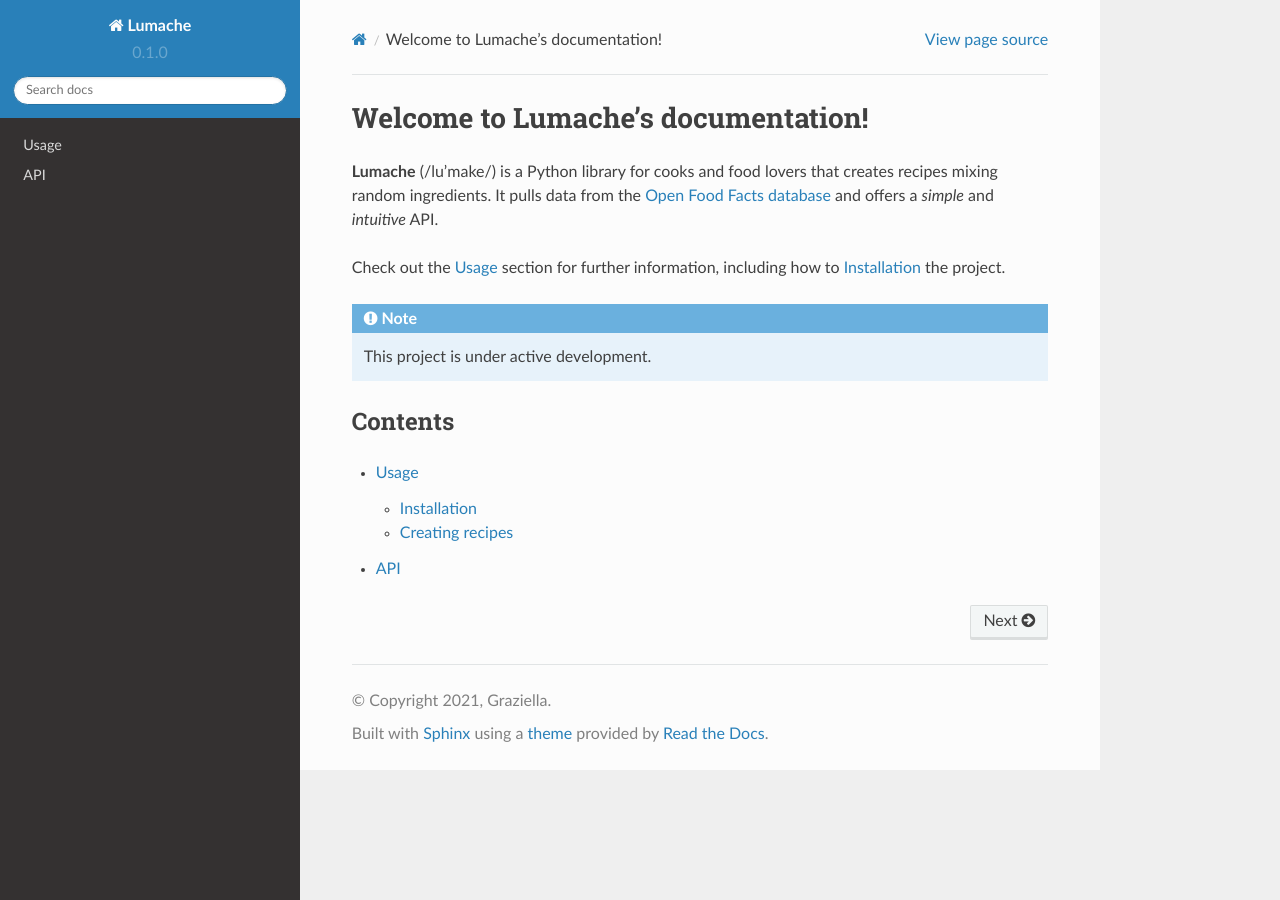
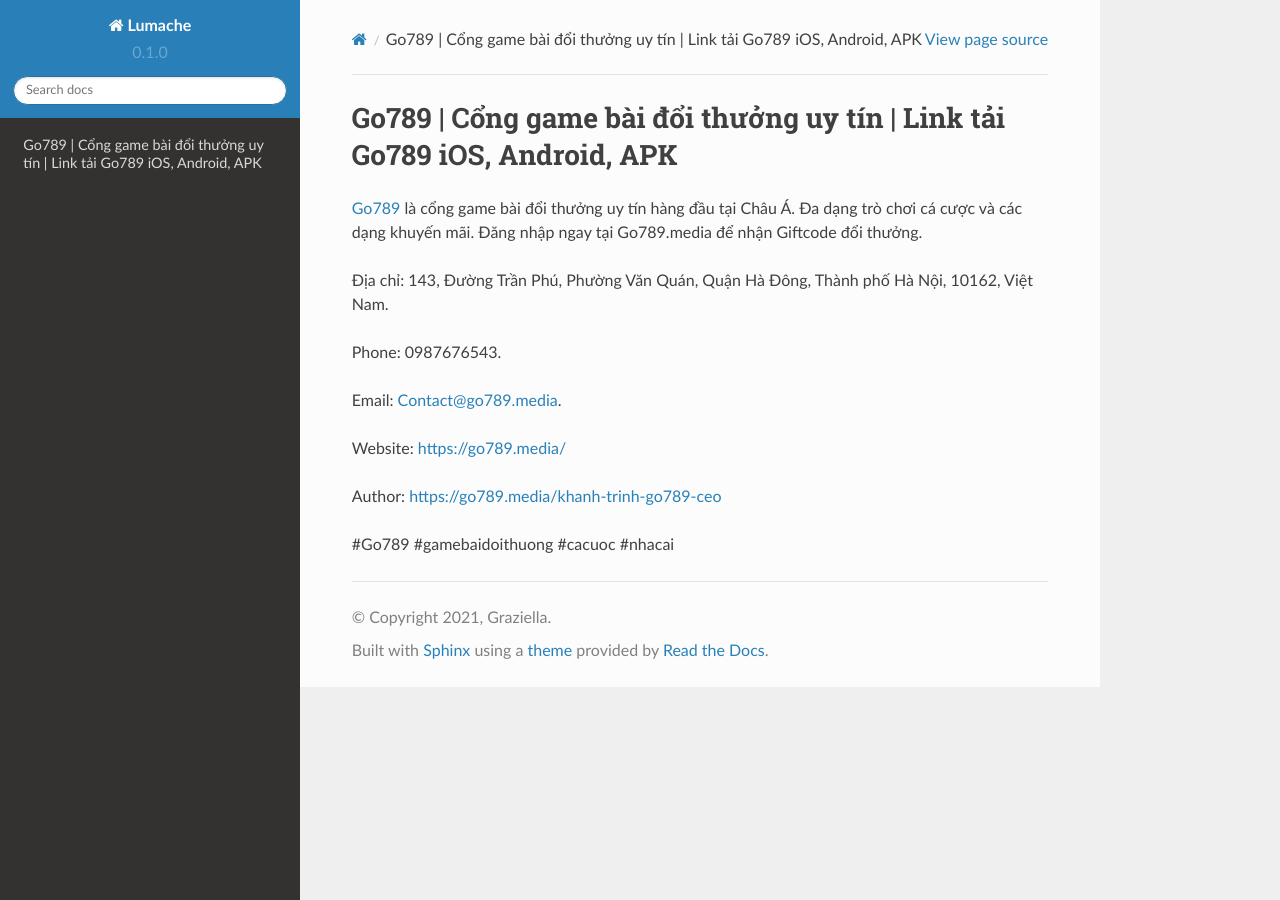
Before and after one commit to socialentity/go789media, a Sphinx documentation site: the page built from docs/source/index.rst, in a window 1280 px wide. Built offline with Sphinx 7.4.7 and the Read the Docs theme 2.0.0, drawn with Linux system fonts in a browser that asks for light colours.

Commit message:
Update index.rst

```diff
--- a/docs/source/index.rst
+++ b/docs/source/index.rst
@@ -1,22 +1,16 @@
-Welcome to Lumache's documentation!
+Go789 | Cổng game bài đổi thưởng uy tín | Link tải Go789 iOS, Android, APK
 ===================================
 
-**Lumache** (/lu'make/) is a Python library for cooks and food lovers
-that creates recipes mixing random ingredients.
-It pulls data from the `Open Food Facts database <https://world.openfoodfacts.org/>`_
-and offers a *simple* and *intuitive* API.
+`Go789 <https://go789.media/>`_ là cổng game bài đổi thưởng uy tín hàng đầu tại Châu Á. Đa dạng trò chơi cá cược và các dạng khuyến mãi. Đăng nhập ngay tại Go789.media để nhận Giftcode đổi thưởng.
 
-Check out the :doc:`usage` section for further information, including
-how to :ref:`installation` the project.
+Địa chỉ: 143, Đường Trần Phú, Phường Văn Quán, Quận Hà Đông, Thành phố Hà Nội, 10162, Việt Nam.
 
-.. note::
+Phone: 0987676543.
 
-   This project is under active development.
+Email: Contact@go789.media.
 
-Contents
---------
+Website: `https://go789.media/ <https://go789.media/>`_
 
-.. toctree::
+Author: `https://go789.media/khanh-trinh-go789-ceo <https://go789.media/khanh-trinh-go789-ceo>`_
 
-   usage
-   api
+#Go789 #gamebaidoithuong #cacuoc #nhacai
```
